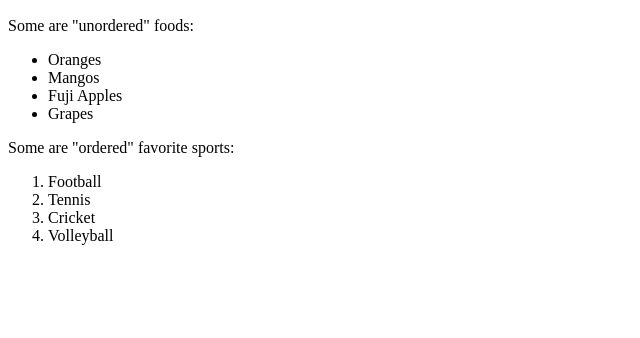
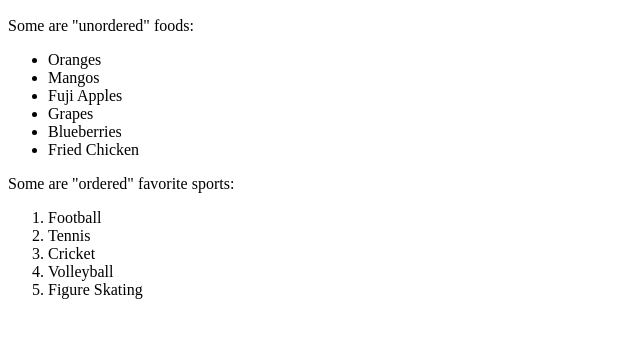
Before and after one commit to eperozo1995/2022-worlds-favorite-fruits, a plain HTML site: page index.html in a window 1280 px wide. Shown: the part 434-772 px from the top of the page, without its empty margins (0-640 px from the left). Drawn offline with Linux system fonts and the light colour scheme.

Commit message:
added 1 more fruit and fried chicken

```diff
--- a/index.html
+++ b/index.html
@@ -15,6 +15,8 @@
         <li>Mangos</li>
        <li>Fuji Apples</li>
        <li>Grapes</li>
+       <li>Blueberries</li>
+       <li>Fried Chicken</li>
     </ul>
 
 
@@ -26,6 +28,7 @@
     <li>Tennis</li>
     <li>Cricket</li>
     <li>Volleyball</li>
+    <li>Figure Skating</li>
 </ol>
 
 </body>
```
